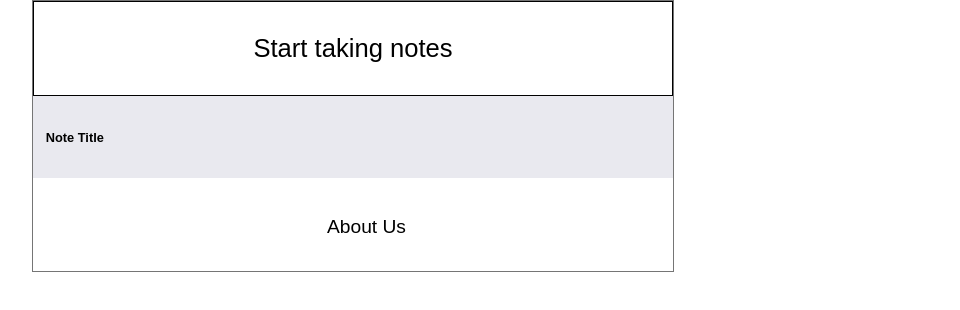
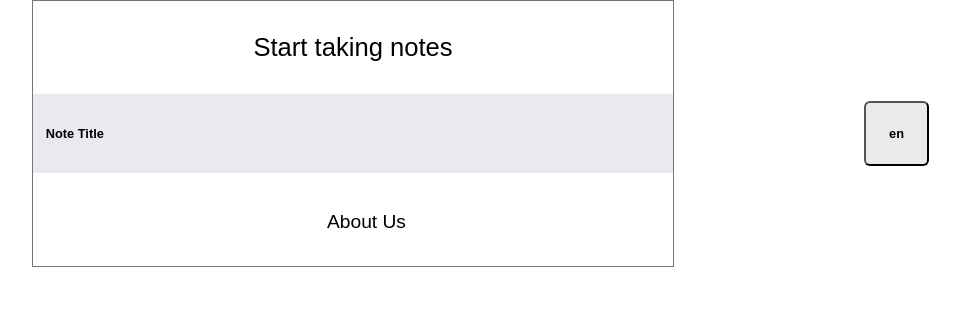
Before and after one commit to theSuiGenerisAakash/React-Notepad-Tutorial, a React (Create React App) app: page / in a window 1280 px wide. Shown: the top 310 px of the page, without its empty margins (287-1247 px from the left). Built offline with nearby package versions, Linux system fonts and the light colour scheme.

Commit message:
Added Language Button component

```diff
--- a/src/AboutUs.css
+++ b/src/AboutUs.css
@@ -5,7 +5,7 @@
   font-family: sans-serif;
 }
 
-button {
+.aboutus button {
   font-size: 1.5vw;
   font-family: sans-serif;
   background-color: Transparent;
--- a/src/Container.css
+++ b/src/Container.css
@@ -2,3 +2,9 @@
   background-color: #E9E9EF;
   padding: 5% 2%;
 }
+
+.row {
+  display: flex;
+  flex-direction: row;
+  flex-grow: 1;
+}
--- a/src/Container.js
+++ b/src/Container.js
@@ -1,12 +1,16 @@
 import React from 'react';
 import './Container.css';
 import NoteTitle from './NoteTitle';
+import LangButton from './LangButton';
 
 export default class Container extends React.Component {
   render() {
     return (
       <div className="container">
-        <NoteTitle value="Note Title" />
+        <div className="row">
+          <NoteTitle value="Note Title" />
+          <LangButton value="en" />
+        </div>
       </div>
     );
   }
--- a/src/Header.css
+++ b/src/Header.css
@@ -3,5 +3,4 @@
   text-align: center;
   font-size: 2vw;
   font-family: sans-serif;
-  border: 1px solid;
 }
--- /dev/null
+++ b/src/LangButton.css
@@ -0,0 +1,10 @@
+.langbutton {
+  font-weight: bold;
+  font-size: 1vw;
+  border-radius: 6px;
+  padding: 1.8%;
+  background-color: #EBE9E9;
+  align-self: center;
+  position: absolute;
+  right: 5%;
+}
--- /dev/null
+++ b/src/LangButton.js
@@ -0,0 +1,12 @@
+import React from 'react';
+import './LangButton.css';
+
+export default class NoteTitle extends React.Component {
+  render() {
+    return (
+      <button className="langbutton">
+        {this.props.value}
+      </button>
+    );
+  }
+}
```
